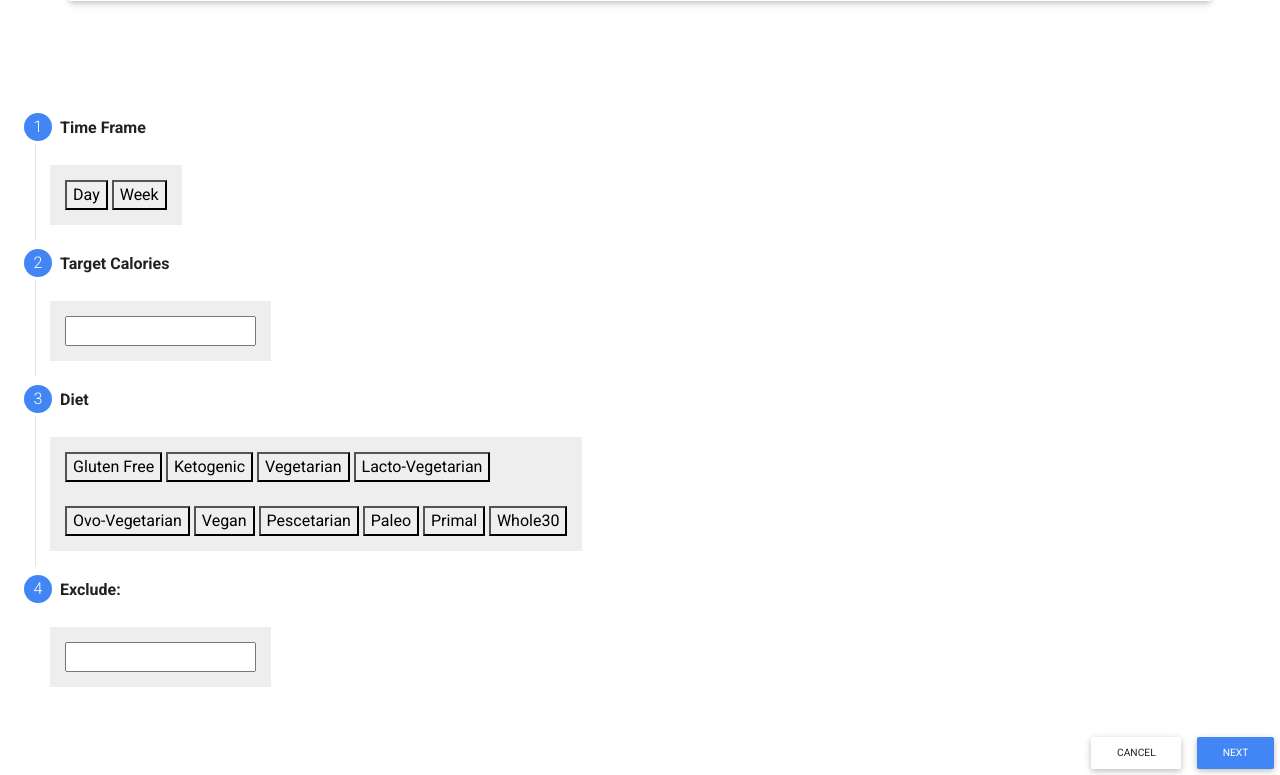
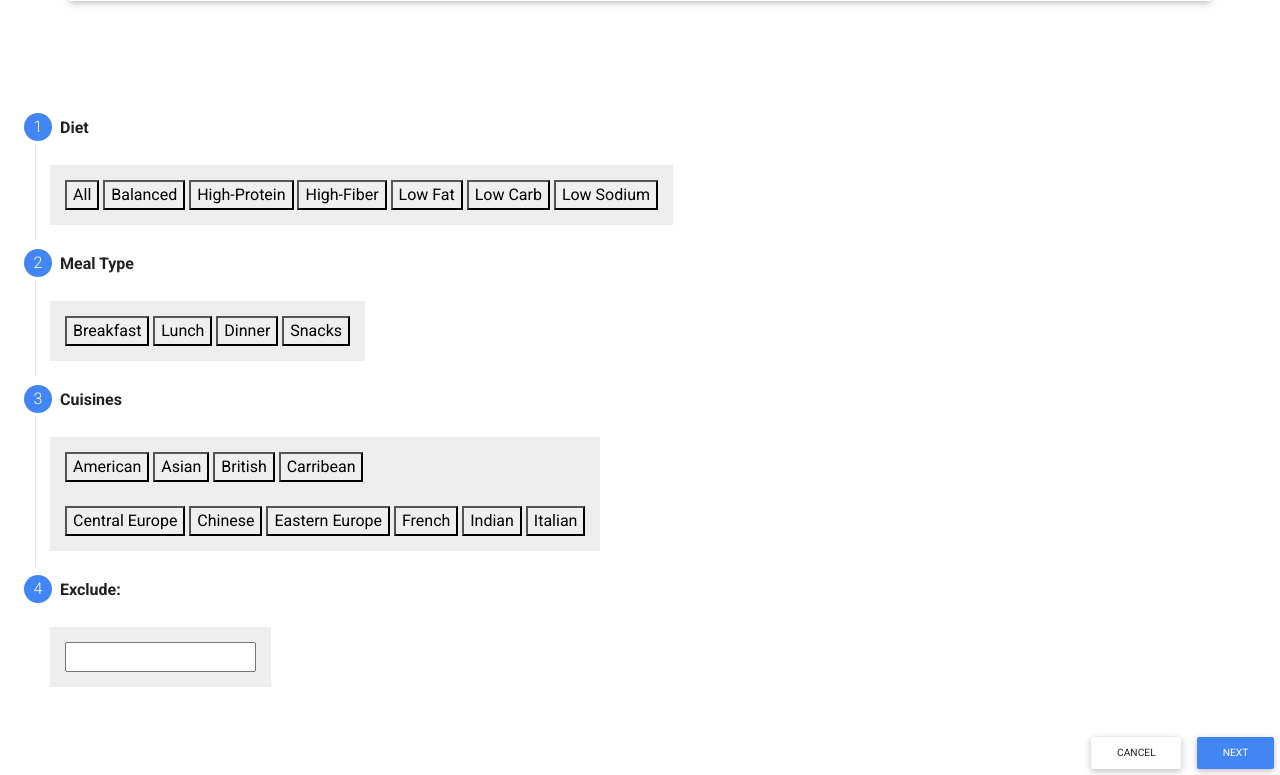
Before and after one commit to erodriiguezz/healthy_bites, a PHP site: page /pages/survey.html in a window 1280 px wide. Shown: the part 545-1320 px from the top of the page. Run offline with PHP 8.4, Linux system fonts and the light colour scheme; some libraries are stand-ins or nearby versions.

Commit message:
edited ids on survey page

```diff
--- a/pages/survey.html
+++ b/pages/survey.html
@@ -99,11 +99,16 @@
       <li class="completed">
         <a href="#!">
           <span class="circle">1</span>
-          <span class="label">Time Frame</span>
+          <span class="label">Diet</span>
         </a>
         <div class="step-content grey lighten-3">
-          <button id="timeframe-day">Day</button>
-          <button id="timeframe-week">Week</button>
+          <button id="diet-all">All</button>
+          <button id="diet-balanced">Balanced</button>
+          <button id="diet-highprotein">High-Protein</button>
+          <button id="diet-highfiber">High-Fiber</button>
+          <button id="diet-lowfat">Low Fat</button>
+          <button id="diet-lowcarb">Low Carb</button>
+          <button id="diet-lowsodium">Low Sodium</button>
         </div>
       </li>
 
@@ -111,11 +116,14 @@
       <li class="active">
         <a href="#!">
           <span class="circle">2</span>
-          <span class="label">Target Calories</span>
+          <span class="label">Meal Type</span>
         </a>
 
         <div class="step-content grey lighten-3">
-          <input type="number" id="target-calories"></input>
+          <button id="type-breakfast">Breakfast</button>
+          <button id="type-lunch">Lunch</button>
+          <button id="type-dinner">Dinner</button>
+          <button id="type-snacks">Snacks</button>
         </div>
       </li>
 
@@ -123,21 +131,21 @@
       <li class="active">
         <a href="#!">
           <span class="circle">3</span>
-          <span class="label">Diet</span>
+          <span class="label">Cuisines</span>
         </a>
         <div class="step-content grey lighten-3" id="diet-type">
-          <button id="glutenfree">Gluten Free</button>
-          <button id="ketogenic">Ketogenic</button>
-          <button id="Vegetarian">Vegetarian</button>
-          <button id="lacto-vegetarian">Lacto-Vegetarian</button>
+          <button id="american">American</button>
+          <button id="asian">Asian</button>
+          <button id="british">British</button>
+          <button id="carribean">Carribean</button>
           <br>
           <br>
-          <button id="ovo-vegetarian">Ovo-Vegetarian</button>
-          <button id="vegan">Vegan</button>
-          <button id="pescetarian">Pescetarian</button>
-          <button id="paleo">Paleo</button>
-          <button id="primal">Primal</button>
-          <button id="whole30">Whole30</button>
+          <button id="central-europe">Central Europe</button>
+          <button id="chinese">Chinese</button>
+          <button id="eastern-europe">Eastern Europe</button>
+          <button id="french">French</button>
+          <button id="indian">Indian</button>
+          <button id="italian">Italian</button>
 
         </div>
       </li>
```
Also changed, not shown: assets/styles/main.css (line endings or trailing spaces).
